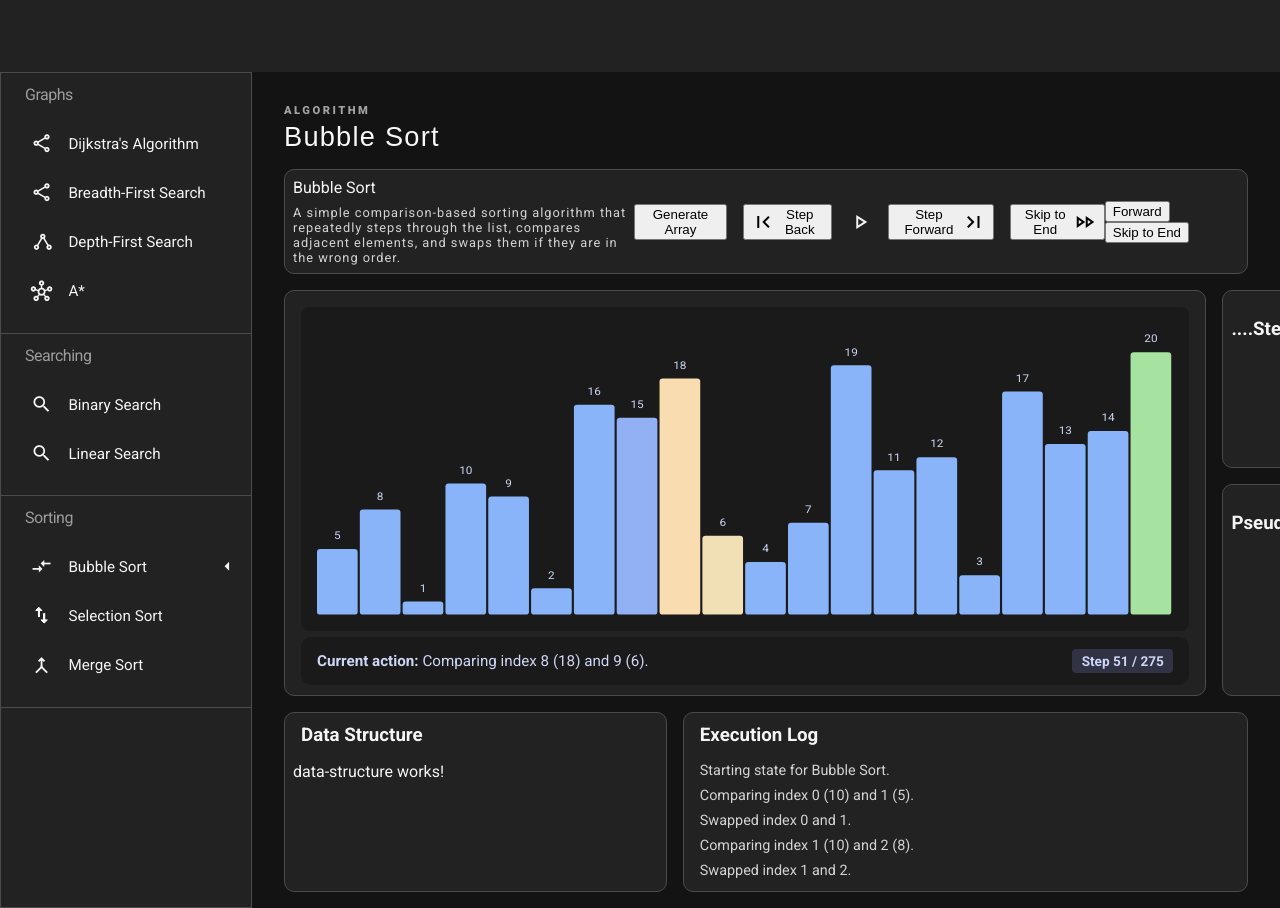
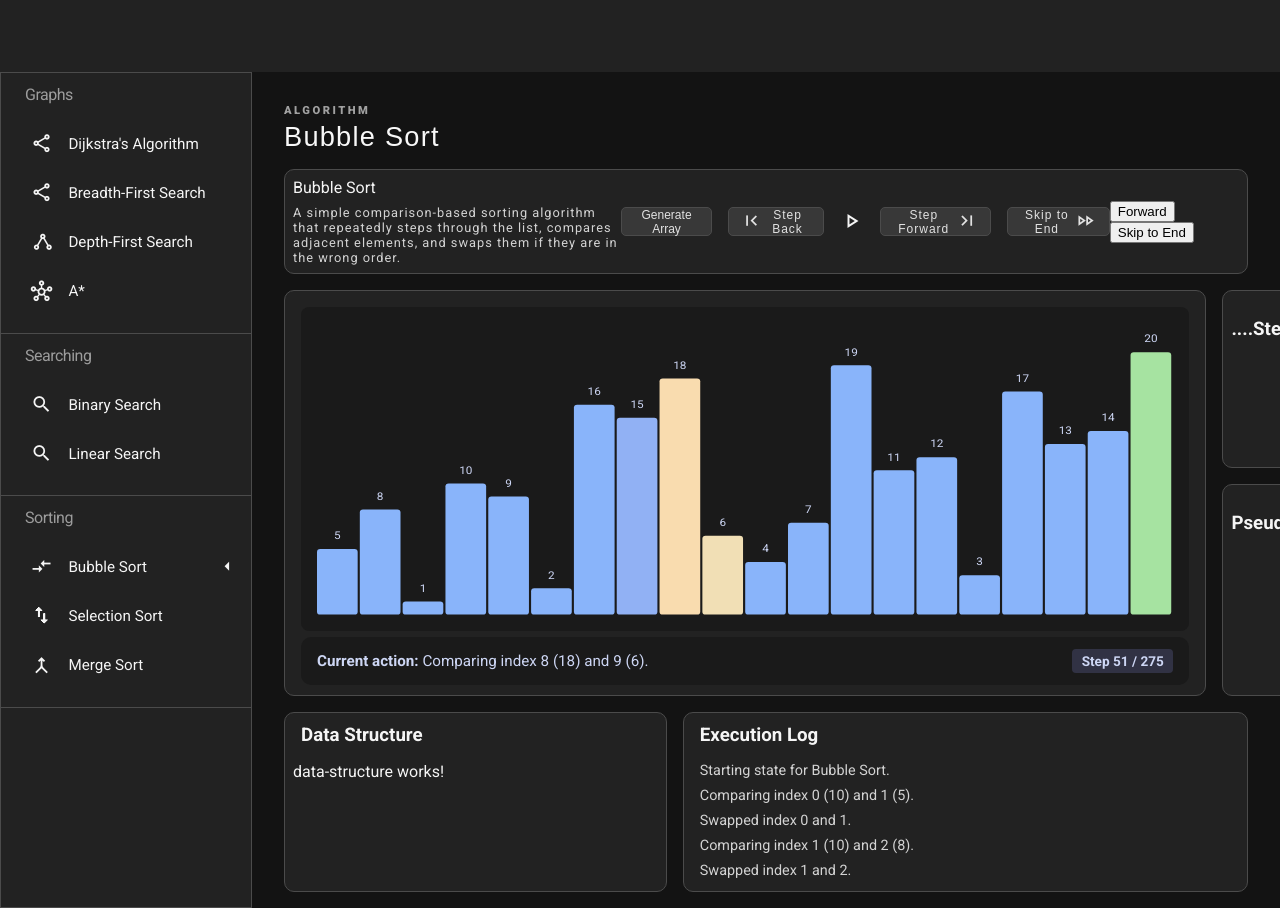
Before and after one commit to flavia3107/algorithm-visualizer, an Angular app: page / in a window 1280 px wide. Shown: the top 908 px of the page. Built offline with nearby package versions, Linux system fonts and the light colour scheme.

Commit message:
Algorithm-Visualizer: Controls - P3

```diff
--- a/src/app/components/controls/controls.html
+++ b/src/app/components/controls/controls.html
@@ -5,17 +5,19 @@
 		<span class="description">{{algorithm.summary}}</span>
 	</div>
 	<div class="controls flex-row middle">
-		<button>Generate Array</button>
-		<button class="flex-row middle">
+		<button class="flex-row middle btn">Generate Array</button>
+		<button class="flex-row middle btn">
 			<span class="material-icons-outlined"> first_page </span>
 			<span>Step Back</span>
 		</button>
 		<span class="material-icons-outlined">play_arrow</span>
-		<button class="flex-row middle">
-			Step Forward <span class="material-icons-outlined"> last_page</span>
+		<button class="flex-row middle btn">
+			<span> Step Forward </span>
+			<span class="material-icons-outlined"> last_page</span>
 		</button>
-		<button class="flex-row middle">
-			Skip to End <span class="material-icons-outlined"> fast_forward </span>
+		<button class="flex-row middle btn">
+			<span>Skip to End</span>
+			<span class="material-icons-outlined"> fast_forward </span>
 		</button>
 
 	</div>
--- a/src/styles.scss
+++ b/src/styles.scss
@@ -45,6 +45,26 @@ body {
 	background-color: $bg-dark-gray;
 }
 
+.btn {
+	background: $bg-medium-gray;
+	color: #e2e2e2;
+	border: 1px solid $border-color;
+	padding: 0.1rem 0.75rem;
+	border-radius: 5px;
+	font-size: 0.75rem;
+	gap: 0.1rem;
+	cursor: pointer;
+	height: 1.8rem;
+
+	span {
+		letter-spacing: 1px;
+	}
+
+	.material-icons-outlined {
+		font-size: 1.3rem;
+	}
+}
+
 ::-webkit-scrollbar {
 	height: 9px;
 	width: 9px;
--- a/src/styles/color-variables.scss
+++ b/src/styles/color-variables.scss
@@ -1,6 +1,7 @@
 /* Background Colors */
 $bg-dark-gray: #222222;
 $bg-carbon: #131313;
+$bg-medium-gray: #383838;
 
 /* Border Colors */
 $border-color: #4b4b4b;
```
